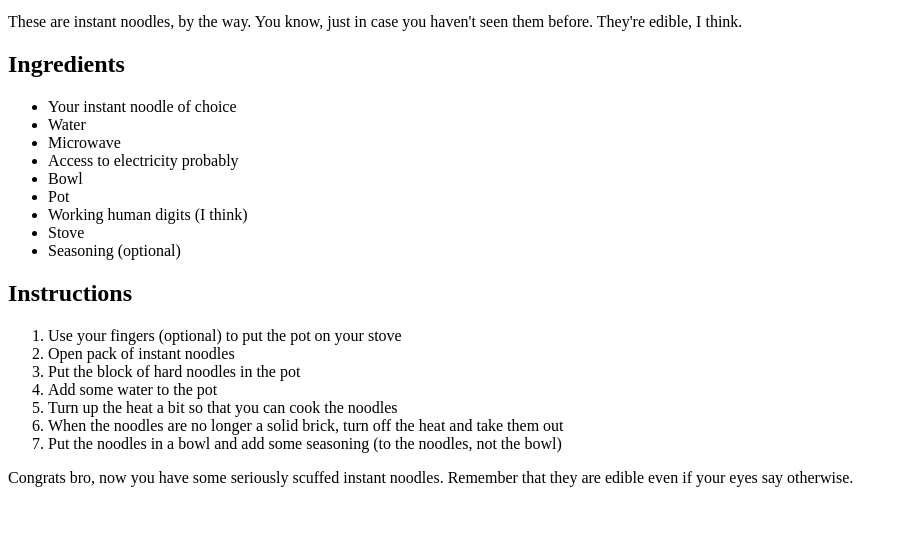
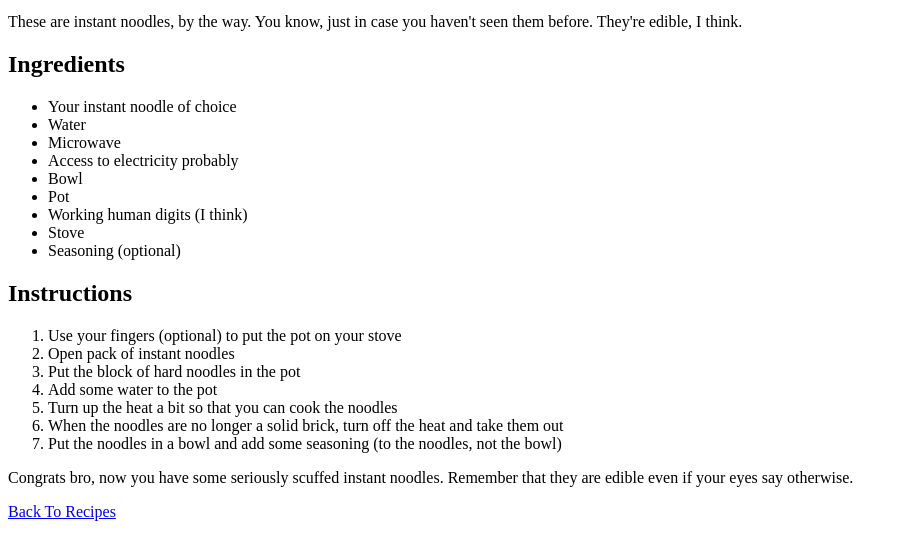
Before and after one commit to ObjectOrientedIdiot/odin-recipes, a plain HTML site: page recipes/instant_noodles.html in a window 1280 px wide. Shown: the part 119-678 px from the top of the page, without its empty margins (0-908 px from the left). Drawn offline with Linux system fonts and the light colour scheme.

Commit message:
back to recipes button

```diff
--- a/recipes/instant_noodles.html
+++ b/recipes/instant_noodles.html
@@ -33,5 +33,6 @@
             <li>Put the noodles in a bowl and add some seasoning (to the noodles, not the bowl)</li>
         </ol>
         <p>Congrats bro, now you have some seriously scuffed instant noodles.  Remember that they are edible even if your eyes say otherwise.</p>
+        <a href="../index.html">Back To Recipes</a>
     </body>
 </html>
```
Also changed, not shown: recipes/white_rice.html (+1 -0 lines).
